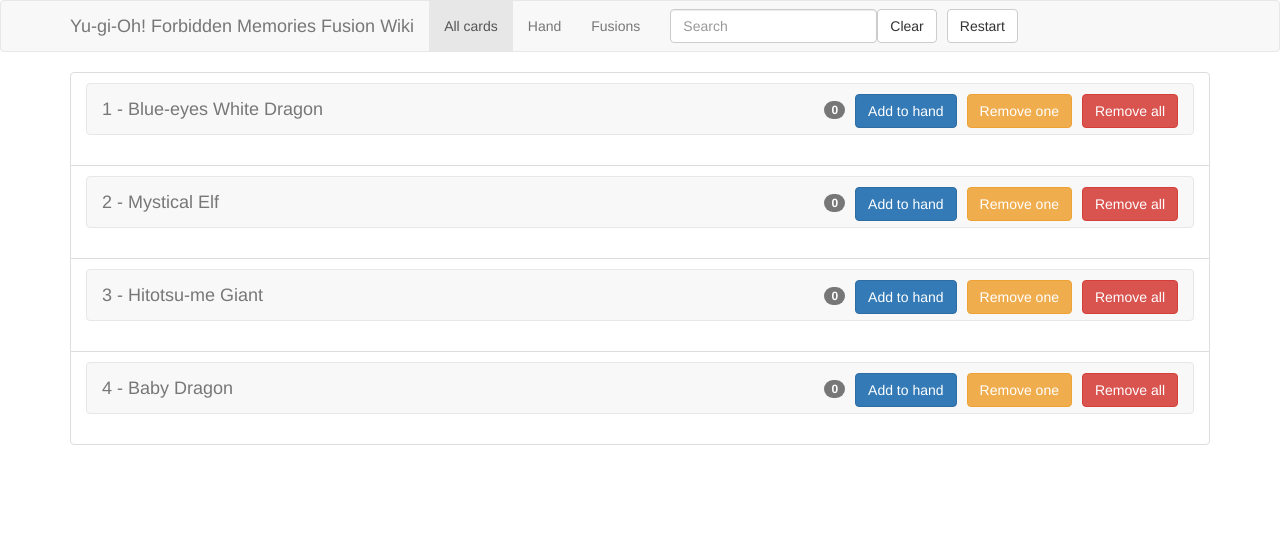
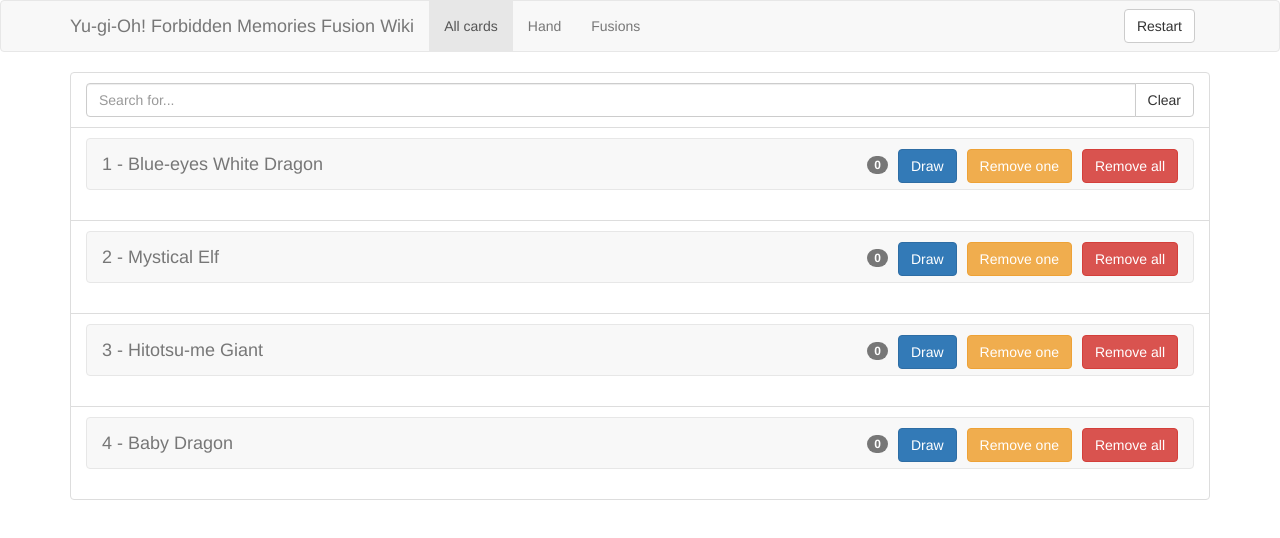
Before and after one commit to cosati/YuGiOhFusions-FE, an Angular app: page / in a window 1280 px wide. Shown: the top 538 px of the page. Built offline with nearby package versions, Linux system fonts and the light colour scheme.

Commit message:
Filtering results on card list

```diff
--- a/src/app/callback.pipe.ts
+++ b/src/app/callback.pipe.ts
@@ -1,15 +1,17 @@
 import { Pipe, PipeTransform } from '@angular/core';
 
 @Pipe({
-  name: 'callback'
+  name: 'callback',
 })
 export class CallbackPipe implements PipeTransform {
 
-  transform(items: any[], callback: (item: any) => boolean): any {
-    if (!items || !callback) {
-      return items;
+  transform(input: any, filterString: string): any {
+    if (input === undefined || input === null) {
+      return input;
     }
-    return items.filter(item => callback(item));
+    return input.filter(function(data) {
+      return data.cardName.toLocaleLowerCase().indexOf(filterString.toLocaleLowerCase()) >= 0;
+    });
   }
 
 }
--- a/src/app/card-list/card-list.component.html
+++ b/src/app/card-list/card-list.component.html
@@ -1,6 +1,19 @@
 <ul class="list-group">
     <li
-    *ngFor="let card of cards | callback:findFilterMatches"
+    class="list-group-item d-flex justify-content-between align-items-center">
+    <div class="row">
+    <div class="col-lg-12">
+        <div class="input-group">
+          <input type="text" class="form-control" placeholder="Search for..." [(ngModel)]="searchInput">
+          <span class="input-group-btn">
+            <button class="btn btn-default" type="button" (click)="clearSearchBox()">Clear</button>
+          </span>
+        </div><!-- /input-group -->
+      </div>
+    </div>
+    </li>
+    <li
+    *ngFor="let card of cards | callback:searchInput"
     class="list-group-item d-flex justify-content-between align-items-center">
         <app-card [card]="card"></app-card>
     </li>
--- a/src/app/card-list/card-list.component.ts
+++ b/src/app/card-list/card-list.component.ts
@@ -1,5 +1,7 @@
-import { Component, Input, OnInit } from '@angular/core';
+import { Component, OnInit } from '@angular/core';
 import { cards, Card } from '../shared/cards';
+
+import { HandService } from '../hand.service';
 
 @Component({
   selector: 'app-card-list',
@@ -8,14 +10,24 @@
 })
 export class CardListComponent implements OnInit {
   cards = cards;
+  searchInput: string = "";
 
-  constructor() { }
+  constructor(
+    private handService: HandService,
+  ) {
+   }
 
   ngOnInit(): void {
   }
 
-  findFilterMatches(input: Card) : any {
-    return input.cardName.toLocaleLowerCase().indexOf("") >= 0;
+  clearSearchBox() {
+    this.searchInput = "";
+  }
+
+  resetAll() {
+    this.clearSearchBox();
+    this.handService.clearHand();
+    //TODO: clear fusions pane
   }
 
 }
--- a/src/app/card/card.component.html
+++ b/src/app/card/card.component.html
@@ -24,7 +24,7 @@
                 </ul>
             </li>-->
             <li><span class="badge badge-primary badge-pill">{{ card.addedToHand }}</span></li>
-            <li><button type="submit" class="btn btn-primary" (click)="addToCurrentHand(card)">Add to hand</button></li>
+            <li><button type="submit" class="btn btn-primary" (click)="addToCurrentHand(card)">Draw</button></li>
             <li><button type="submit" class="btn btn-warning" (click)="removeCardFromHand(card)">Remove one</button></li>
             <li><button type="submit" class="btn btn-danger" (click)="removeAllCardFromHand(card)">Remove all</button></li>
             </ul>
--- a/src/app/header/header.component.html
+++ b/src/app/header/header.component.html
@@ -11,15 +11,7 @@
                 <li routerLinkActive="active"><a [routerLink]="['/fusions']">Fusions</a></li>
             </ul>
 
-            <div class="navbar-form navbar-left" role="search">
-                <div class="form-group">
-                    <input
-                    type="text"
-                    class="form-control"
-                    placeholder="Search"
-                    [(ngModel)]="searchInput">
-                </div>
-                <button class="btn btn-default" (click)="clearSearchBox()">Clear</button>
+            <div class="navbar-form navbar-right" role="search">
                 <button type="submit" class="btn btn-default" style="margin-left: 10px" (click)="resetAll()">Restart</button>
             </div>
         </div>
--- a/src/app/header/header.component.ts
+++ b/src/app/header/header.component.ts
@@ -1,4 +1,4 @@
-import { Component, EventEmitter, OnInit, Output } from '@angular/core';
+import { Component, OnInit } from '@angular/core';
 
 import { HandService } from '../hand.service';
 
@@ -8,7 +8,6 @@
   styleUrls: ['./header.component.scss']
 })
 export class HeaderComponent implements OnInit {
-  searchInput: string = "";
 
   constructor(
     private handService: HandService,
@@ -18,13 +17,13 @@
   ngOnInit(): void {
   }
 
-  clearSearchBox() {
-    this.searchInput = "";
-  }
-
   resetAll() {
-    this.clearSearchBox();
     this.handService.clearHand();
     //TODO: clear fusions pane
   }
+
+  updateFilterValue() {
+    //this.filterService.updateFilter(this.searchInput);
+  }
+
 }
```
